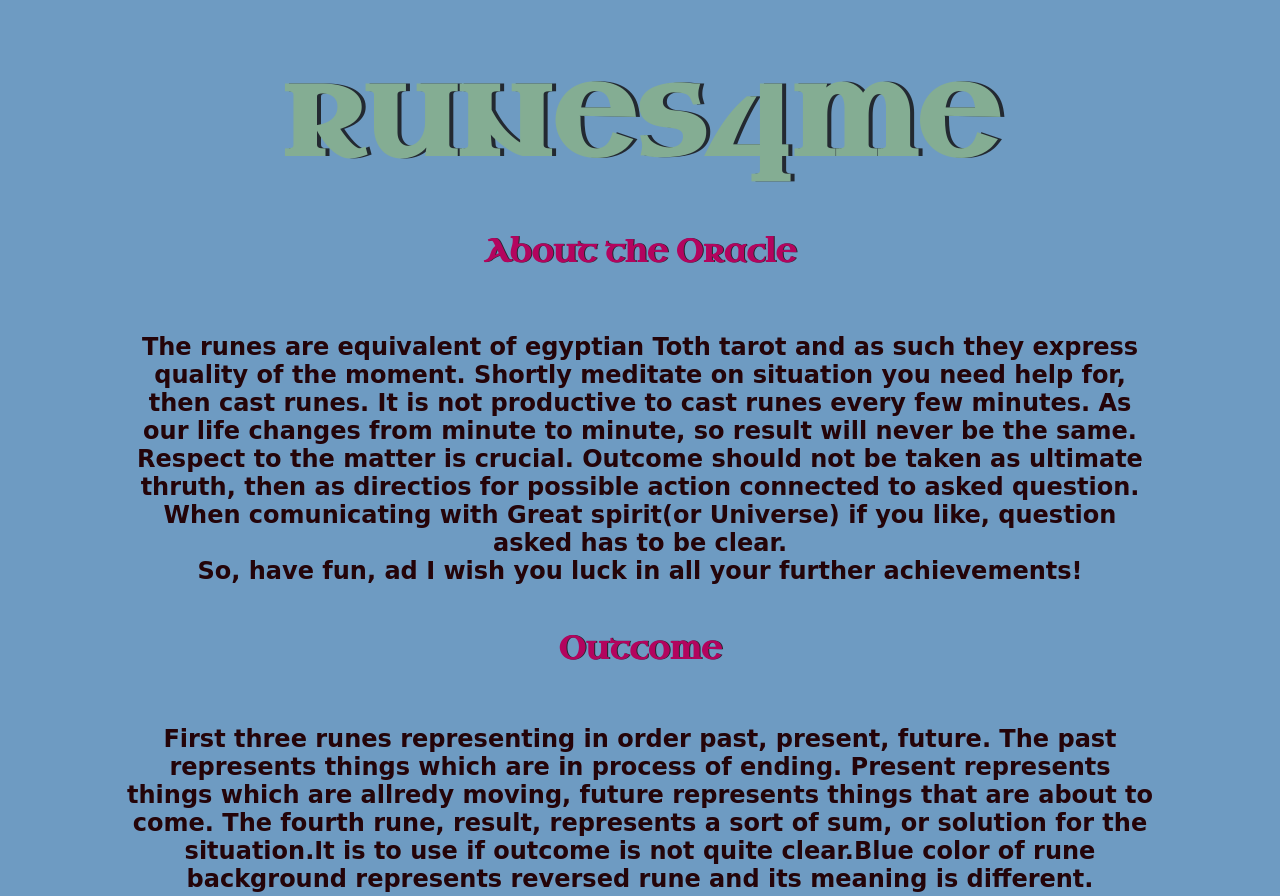
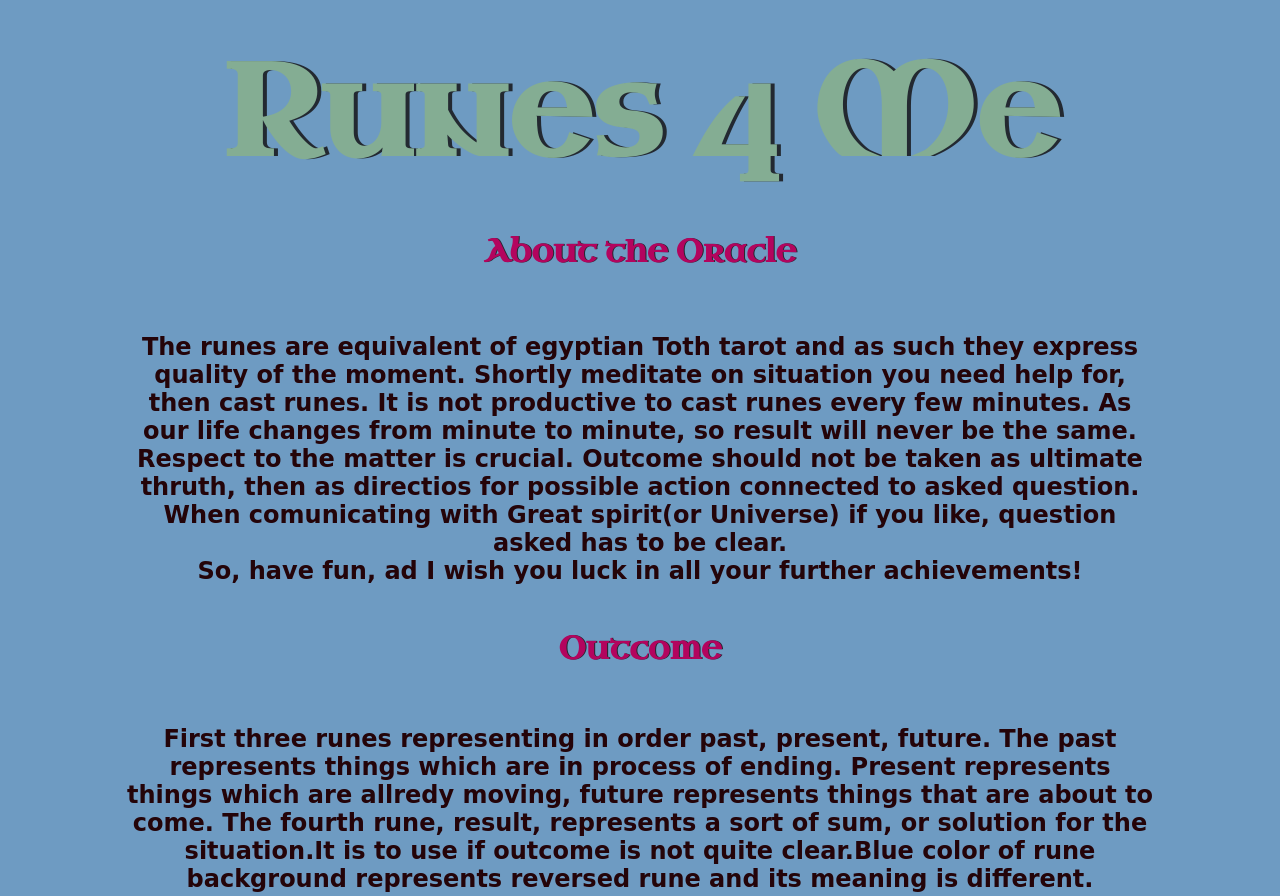
Before and after one commit to stivitu/runes4me, a plain HTML site: page index.html in a window 1280 px wide. Shown: the top 896 px of the page. Drawn offline with Linux system fonts and the light colour scheme; a web font is replaced by a local one.

Commit message:
Update index.html

```diff
--- a/index.html
+++ b/index.html
@@ -12,7 +12,7 @@
     <link href="https://fonts.googleapis.com/css2?family=Averia+Serif+Libre:wght@300&display=swap" rel="stylesheet">
 
   <body>
-    <h2>runes4me</h2>
+    <h2>Runes 4 Me</h2>
     <h3>About the Oracle</h3><br/>
       <div class="intro">
       <h4>The runes are equivalent of egyptian Toth tarot and as such they express
```
